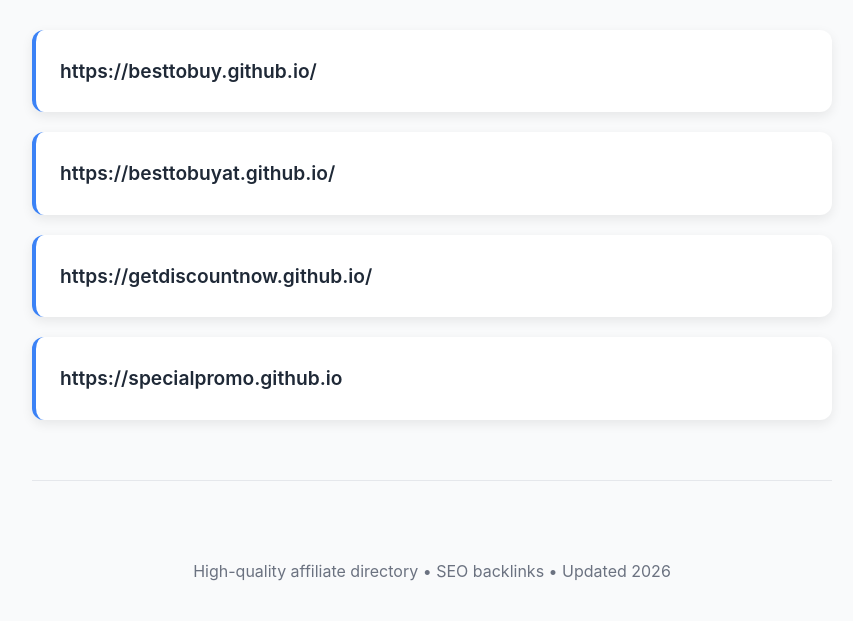
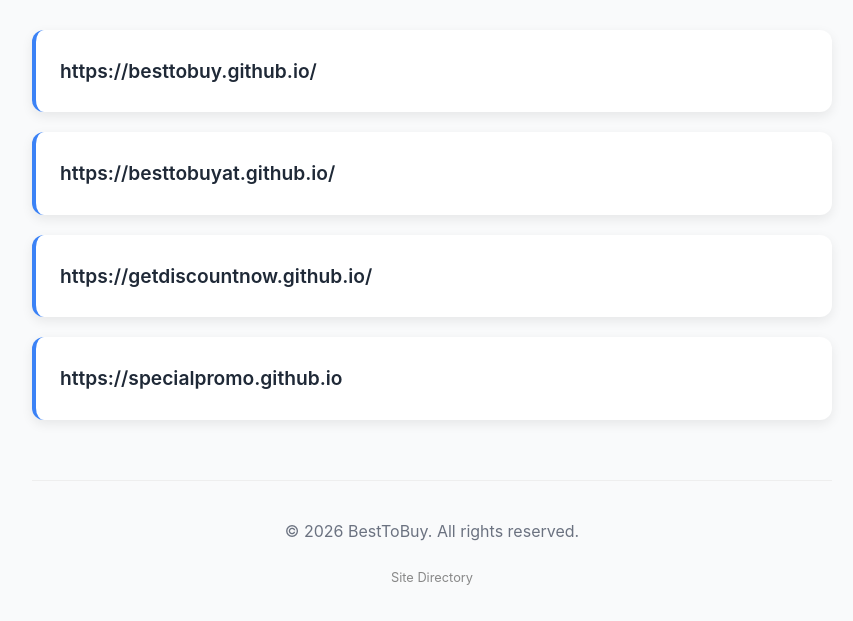
Before and after one commit to boslee171/boslee171.github.io, a plain HTML site: page index.html in a window 1280 px wide. Shown: the part 149-770 px from the top of the page, without its empty margins (208-1061 px from the left). Drawn offline with Linux system fonts and the light colour scheme.

Commit message:
Update footer with new copyright and site link

```diff
--- a/index.html
+++ b/index.html
@@ -77,8 +77,9 @@
         <!-- TAMBahkan sebanyak yang kamu mau - copy div .link-item -->
     </div>
 
-    <footer>
-        <p>High-quality affiliate directory • SEO backlinks • Updated 2026</p>
-    </footer>
+<footer style="margin-top: 50px; padding: 20px; text-align: center; border-top: 1px solid #eee;">
+    <p>&copy; 2026 BestToBuy. All rights reserved.</p>
+    <a href="/directory.html" style="color: #888; text-decoration: none; font-size: 0.8em;">Site Directory</a>
+</footer>
 </body>
 </html>
```
